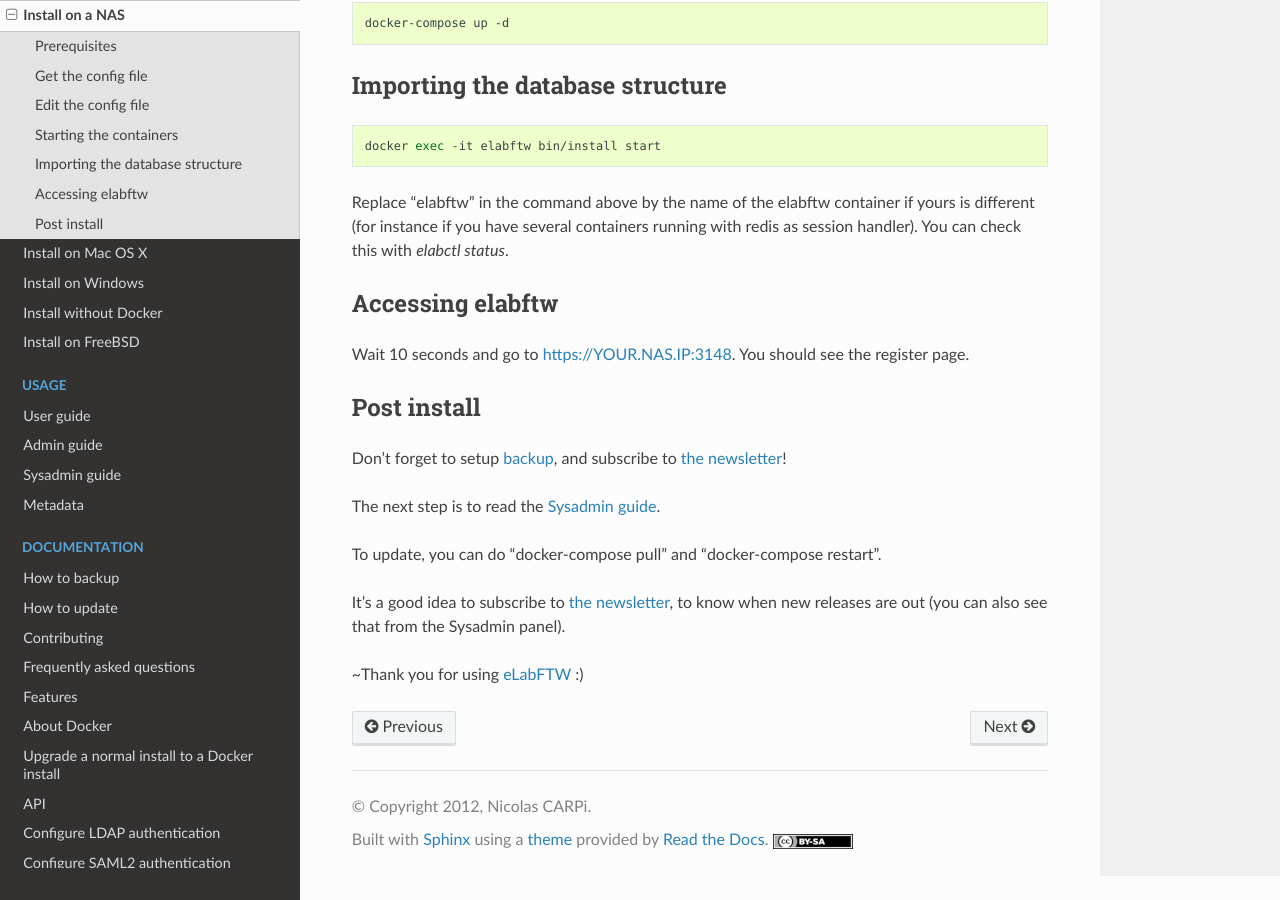
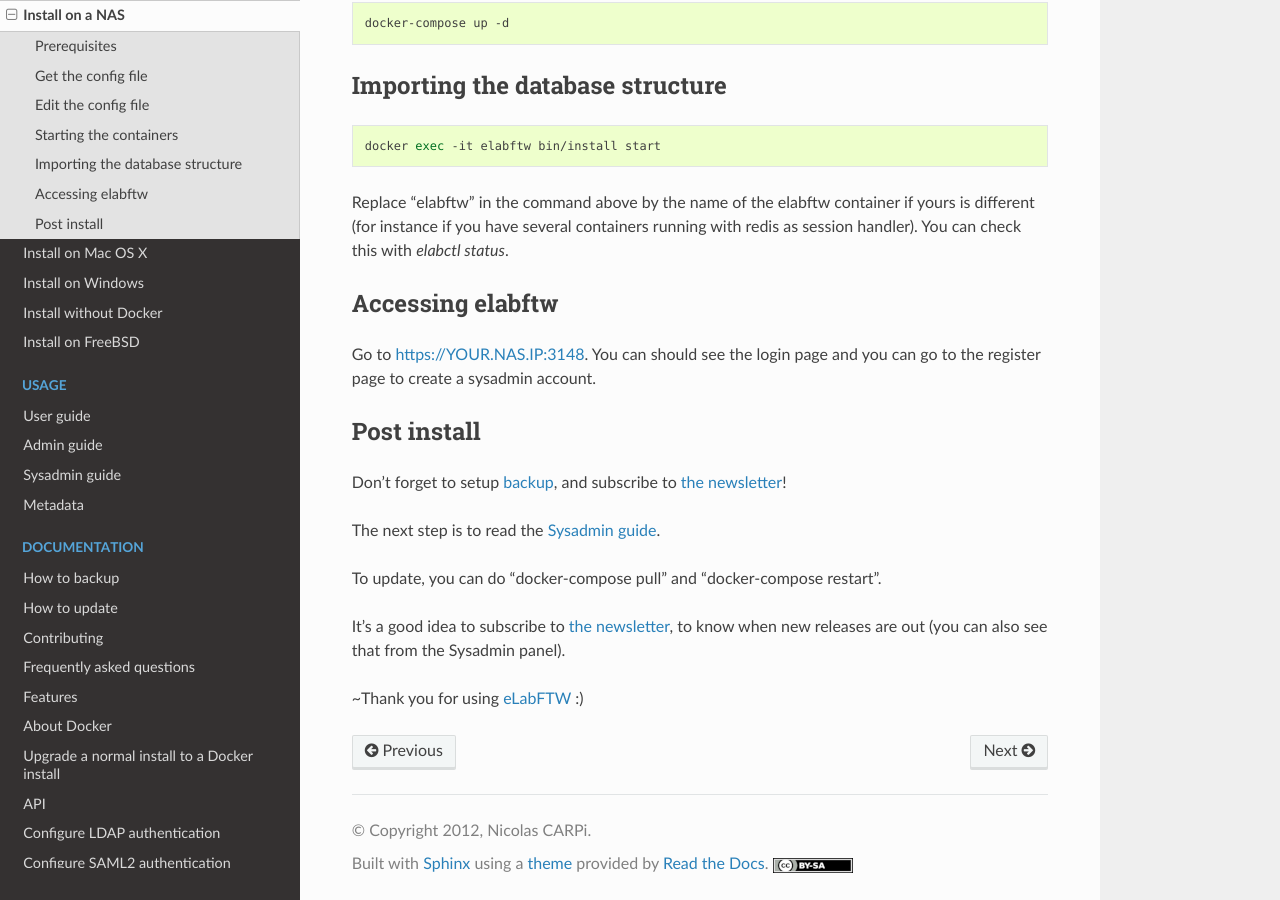
Before and after one commit to elabftw/elabdoc, a Sphinx documentation site: the page built from doc/install-nas.rst, in a window 1280 px wide and 900 px high, scrolled down 1962 px. Built offline with Sphinx 7.4.7 and the Read the Docs theme 2.0.0, drawn with Linux system fonts in a browser that asks for light colours.

Commit message:
rephrase the end of install nas

```diff
--- a/doc/install-nas.rst
+++ b/doc/install-nas.rst
@@ -74,7 +74,7 @@
 Accessing elabftw
 -----------------
 
-Wait 10 seconds and go to https://YOUR.NAS.IP:3148. You should see the register page.
+Go to https://YOUR.NAS.IP:3148. You can should see the login page and you can go to the register page to create a sysadmin account.
 
 Post install
 ------------
```
